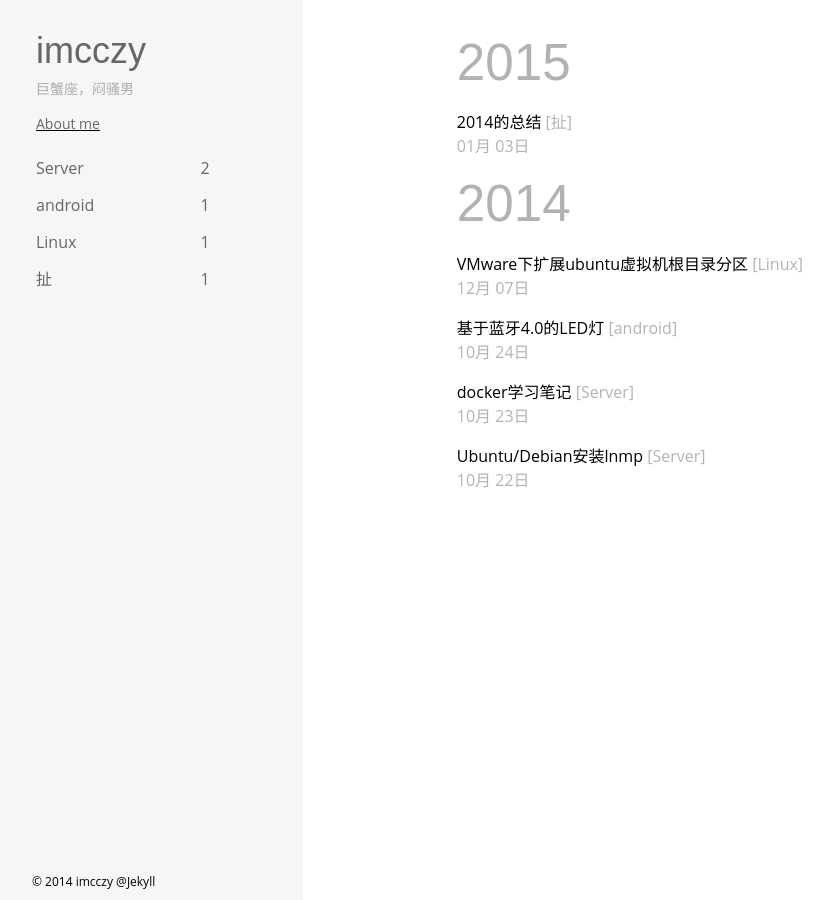
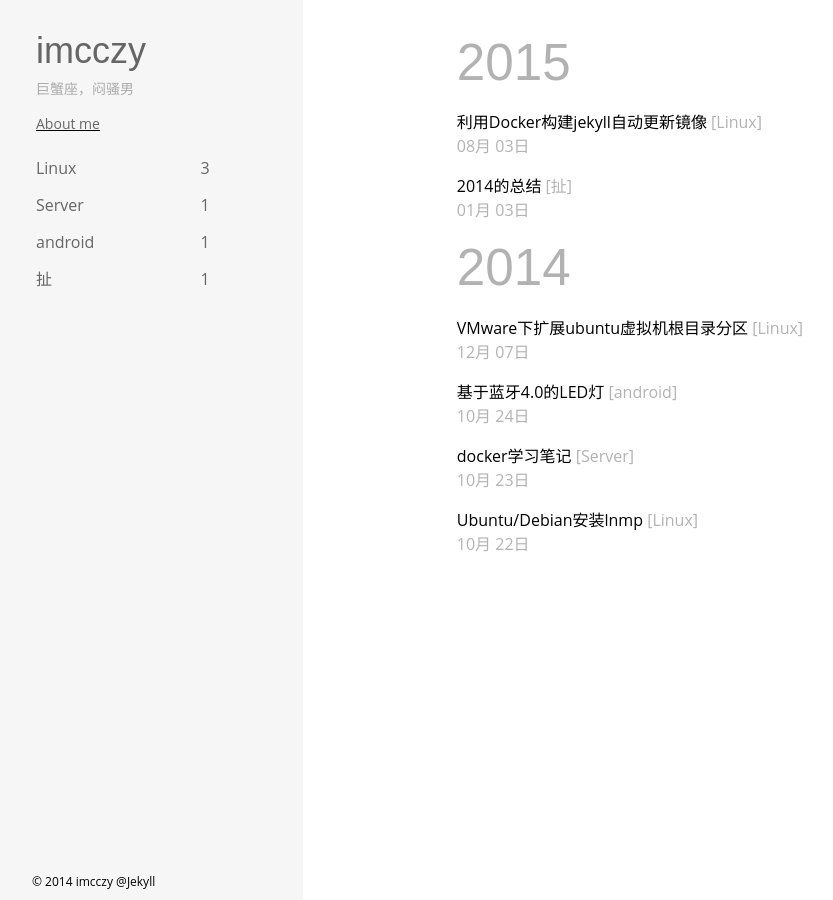
Before and after one commit to imcczy/imcczy.github.io, a Jekyll site: the page built from index.html, in a window 1280 px wide. Shown: the whole page, without its empty margins (4-837 px from the left). Built offline with Jekyll 4.4.1, drawn with Linux system fonts in a browser that asks for light colours; Markdown is read by kramdown in place of the engine named in the settings; some of the changed lines change nothing that is shown.

Commit message:
2015-8-3

````diff
--- a/_posts/2014-10-22-install_inmp.md
+++ b/_posts/2014-10-22-install_inmp.md
@@ -2,7 +2,7 @@
 layout: post
 title:  "Ubuntu/Debian安装lnmp"
 date:   2014-10-22 23:20:40
-categories: Server
+categories: Linux
 ---
 lnmp是一系列的开源软件所组成的服务器环境安装包，取自linux，nginx，mysql和php四个单词的首字母。曾经试用过军哥的lnmp一键安装包，安装简单，配置也简单。不过我这种强迫症不喜欢现成的，说实话在这块鼓捣了好久。因为我一直搞不明白nginx的配置。
 
--- /dev/null
+++ b/_posts/2015-08-03-jekyll-docker.md
@@ -0,0 +1,213 @@
+---
+layout: post
+title:  "利用Docker构建jekyll自动更新镜像"
+date:   2015-08-03 23:33:40
+categories: Linux
+---
+#利用Docker构建jekyll自动更新镜像
+
+jekyll博客可以托管在github page上，相当方便。但是github时不时被攻击河蟹，利用github webhook，我们便可将博客同步到其他服务器上。之所以使用docker，一是方便部署，二是可以将博客托管在像Daocloud这样的docker容器平台上。
+
+github webhook的大致原理是，仓库发生指定事件（比如push）时，github会向指定的服务器发送一个post请求，服务器收到请求后再执行相应的指令。实现webhook服务器的方法非常多，比如官方推荐的[Sinatra](http://www.sinatrarb.com/)，其他python和nodejs等都可以实现。这里为了方便构建docker镜像，webhook服务使用nginx+shell+lua，更方便一点我直接使用[openresty](https://openresty.org/)。
+
+使用官方的ruby镜像总有意想不到的情况，所以我们从头开始构建，分为jekyll的安装、openrestry的安装和配置nginx server。
+
+**Dockerfile以及所有的文件在[https://github.com/imcczy/jekyll_docker](https://github.com/imcczy/jekyll_docker)
+**
+
+###安装依赖
+
+jekyll的额外依赖有nodejs和python2，我在后面使用了supervisior守护nginx进程，可以不用单独安装python。
+
+```bash
+RUN apt-get update && apt-get install -y supervisor  git curl nodejs \
+    libreadline-dev libncurses5-dev libpcre3-dev libssl-dev perl wget && \
+    apt-get clean
+```
+
+###安装jekyll
+
+jekyll依赖于ruby，ruby的安装参考Ruby China社区的[ wiki](https://ruby-china.org/wiki/install_ruby_guide)，需要注意的几点：
+1 安装前需要导入ruby的公钥
+
+```bash
+RUN　gpg --keyserver hkp://keys.gnupg.net --recv-keys 409B6B1796C275462A1703113804BB82D39DC0E3
+```
+
+2 docker构建镜像的时候默认/bin/sh，载入rvm环境和使用gem命令需要使用bash，将RUN命令改成
+
+```bash
+ENV RUBY_VERSION 2.2.1
+
+RUN  /bin/bash -l -c "source /etc/profile.d/rvm.sh" &&  /bin/bash -l -c "rvm install ${RUBY_VERSION}" && \
+     /bin/bash -l -c "rvm ${RUBY_VERSION} --default"
+```
+
+注意这里和wiki上的"source ~/.rvm/scripts/rvm"不同。
+
+安装jekyll只需：
+
+```bash
+RUN　/bin/bash -l -c "gem install jekyll --no-rdoc --no-ri"
+```
+
+###安装openresty
+
+[openresty](https://openresty.org/)是一个国人维护的nginx bundle，集成了lua,需要下载源码编译安装。
+
+```bash
+ENV OPENRESTY_VERSION 1.7.10.2
+
+RUN wget http://openresty.org/download/ngx_openresty-${OPENRESTY_VERSION}.tar.gz && \
+    tar -xzvf ngx_openresty-*.tar.gz && \
+    rm -f ngx_openresty-*.tar.gz && \
+    cd /ngx_openresty-${OPENRESTY_VERSION} && \
+    cd bundle/LuaJIT-* && \
+    make clean && make && make install && \
+    ln -sf luajit-2.1.0-alpha /usr/local/bin/luajit && \
+    cd /ngx_openresty-${OPENRESTY_VERSION} && \
+    ./configure --prefix=/usr/servers --with-luajit && \
+    make && make install && make clean && \
+    cd / && \
+    rm -rf ngx_openresty-*
+
+```
+
+上面编译安装了luajit，并将openresty安装在/usr/servsers，nginx可执行文件路径为
+
+```bash
+/usr/servers/nginx/sbin/nginx
+```
+
+###配置nginx
+
+**1 nginx配置文件修改**
+
+nginx的配置文件在/usr/servers/nginx/conf/nginx.conf，需要修改两处
+
+1 为nginx指定一个用户，由于Docker里是root环境，这里我直接指定了root。
+
+2 在配置文件的http段增加：
+
+```bash
+include /usr/servers/conf/*.conf;
+```
+
+我们将nginx server配置存于/usr/servers/conf/*.conf。
+
+方便起见直接将原配置文件覆盖
+
+```bash
+RUN rm /usr/servers/nginx/conf/nginx.conf
+ADD nginx.conf /usr/servers/nginx/conf/nginx.conf
+```
+
+**2 添加一个server**
+
+server配置如下，这里webhook的post地址为yourdomian/build
+
+```bash
+#jekyll.conf
+server {
+
+    listen       80;
+    server_name  _;
+    #网站根目录
+    root /usr/servers/html;
+    index index.html index.htm;
+
+    location / {
+        try_files $uri $uri/ =404;
+    }
+    error_page 404 /404.html;
+
+    lua_code_cache on;
+    #webhook的post地址，交由lua处理
+    location /build {
+        content_by_lua_file /usr/servers/conf/jekyll.lua;
+    }
+}
+```
+
+jekyll.lua，前面用于key验证，后面执行build.sh
+
+```bash
+local signature = ngx.req.get_headers()["X-Hub-Signature"]
+local key = "yourkey"
+if signature == nil then
+    return ngx.exit(404)
+end
+ngx.req.read_body()
+local t = {}
+for k, v in string.gmatch(signature, "(%w+)=(%w+)") do
+    t[k] = v
+end
+local str = require "resty.string"
+local digest = ngx.hmac_sha1(key, ngx.req.get_body_data())
+if not str.to_hex(digest) == t["sha1"] then
+    return ngx.exit(404)
+end
+os.execute("bash /usr/servers/conf/build.sh");
+ngx.say("OK")
+ngx.exit(200)
+```
+
+build.sh调用jekyll，生成网站，这里还可以优化下，不用每次都git clone。
+
+```bash
+#!/bin/bash
+
+WORKDIR=/usr/servers
+GITROOT=$WORKDIR/site
+WBEROOT=$WORKDIR/html
+
+# Update Git Repo
+rm -r $GITROOT
+git clone "github page repository HTTPS clone URL" $GITROOT
+
+# Build Site
+rm -r $WBEROOT
+cd $GITROOT
+source /etc/profile.d/rvm.sh
+jekyll  build --destination $WBEROOT
+```
+
+**3 使用supervisior守护nginx进程**
+
+supervisord.conf
+
+```bash
+[supervisord]
+nodaemon=true
+
+[program:nginx]
+command=/usr/servers/nginx/sbin/nginx -g "daemon off;"
+```
+
+将所有配置文件添加到镜像，给build.sh添加执行权限。
+
+```bash
+RUN mkdir /usr/servers/conf
+
+ADD jekyll.conf /usr/servers/conf/jekyll.conf
+ADD jekyll.lua /usr/servers/conf/jekyll.lua
+ADD build.sh /usr/servers/conf/build.sh
+
+RUN chmod +x /usr/servers/conf/build.sh
+
+ADD supervisord.conf /etc/supervisor/conf.d/supervisord.conf
+```
+
+**最后**
+最后开放镜像80端口,启动运行supervisor
+
+```bash
+EXPOSE 80
+
+CMD supervisord -c /etc/supervisor/conf.d/supervisord.conf
+```
+
+Ps：jekyll.lua验证key部分可以不要，相应的在github上设置仓库的webhook也不需要设置key
+
+参考
+[利用github webhook自动更新hexo](http://blog.xmost.com/2015/06/use-github-webhooks-to-deploy-hexo/)
````
